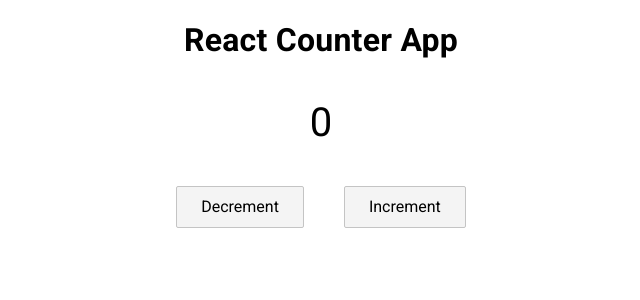
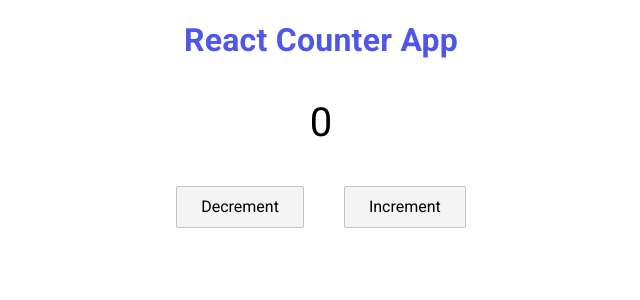
Before and after one commit to Biswajit-Mukherjee/CountX, a React (Create React App) app: page / in a window 1280 px wide. Shown: the top 300 px of the page, without its empty margins (319-959 px from the left). Built offline with nearby package versions, Linux system fonts and the light colour scheme.

Commit message:
Changed App title color

```diff
--- a/src/App.css
+++ b/src/App.css
@@ -2,37 +2,6 @@
   text-align: center;
 }
 
-.App-logo {
-  height: 40vmin;
-  pointer-events: none;
+.title {
+  color: #4f57e9;
 }
-
-@media (prefers-reduced-motion: no-preference) {
-  .App-logo {
-    animation: App-logo-spin infinite 20s linear;
-  }
-}
-
-.App-header {
-  background-color: #282c34;
-  min-height: 100vh;
-  display: flex;
-  flex-direction: column;
-  align-items: center;
-  justify-content: center;
-  font-size: calc(10px + 2vmin);
-  color: white;
-}
-
-.App-link {
-  color: #61dafb;
-}
-
-@keyframes App-logo-spin {
-  from {
-    transform: rotate(0deg);
-  }
-  to {
-    transform: rotate(360deg);
-  }
-}
--- a/src/App.js
+++ b/src/App.js
@@ -1,10 +1,10 @@
-import './App.css';
-import Counter from './components/Counter';
+import "./App.css";
+import Counter from "./components/Counter";
 
 function App() {
   return (
     <div className="App">
-      <h1>React Counter App</h1>
+      <h1 className="title">React Counter App</h1>
       <Counter />
     </div>
   );
```
